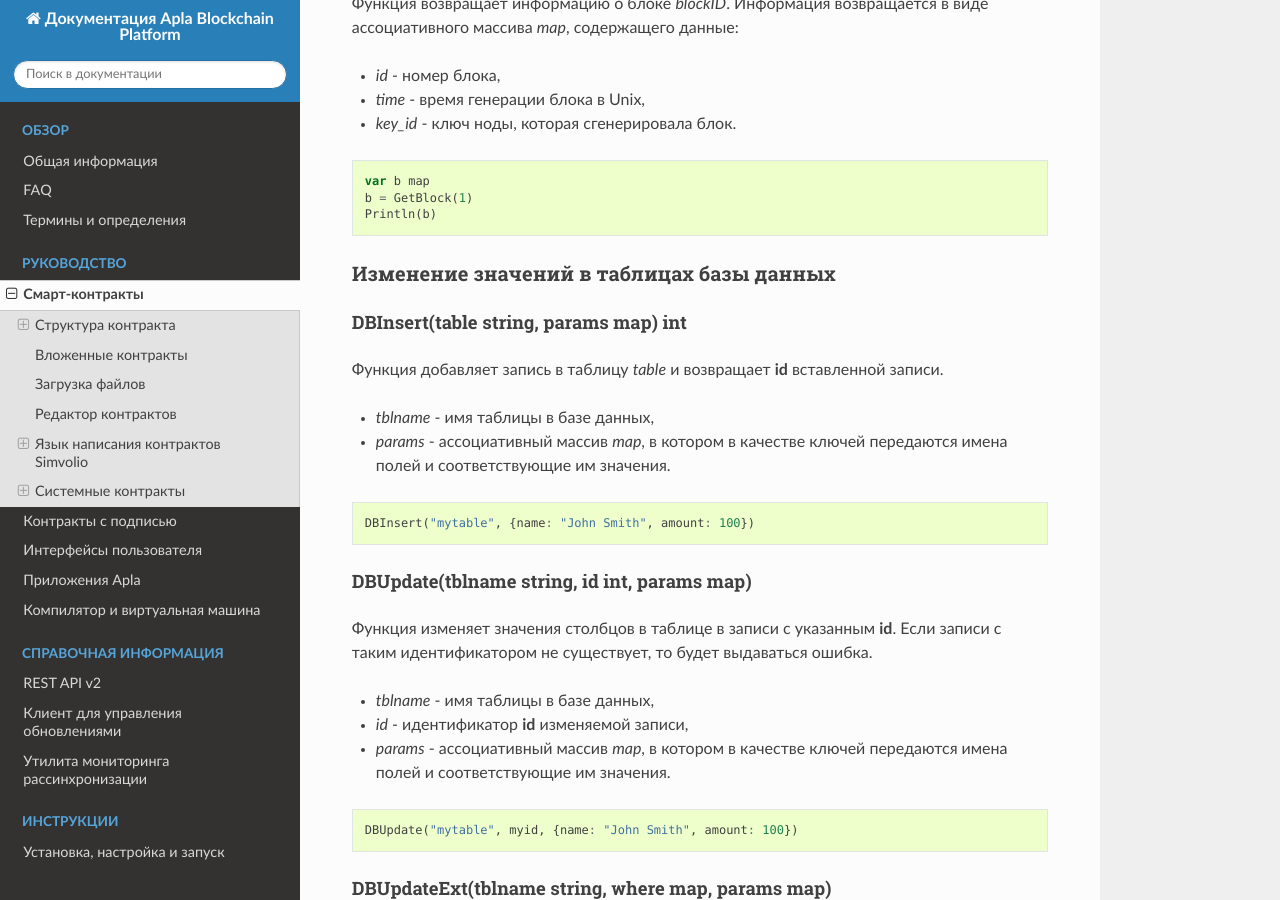
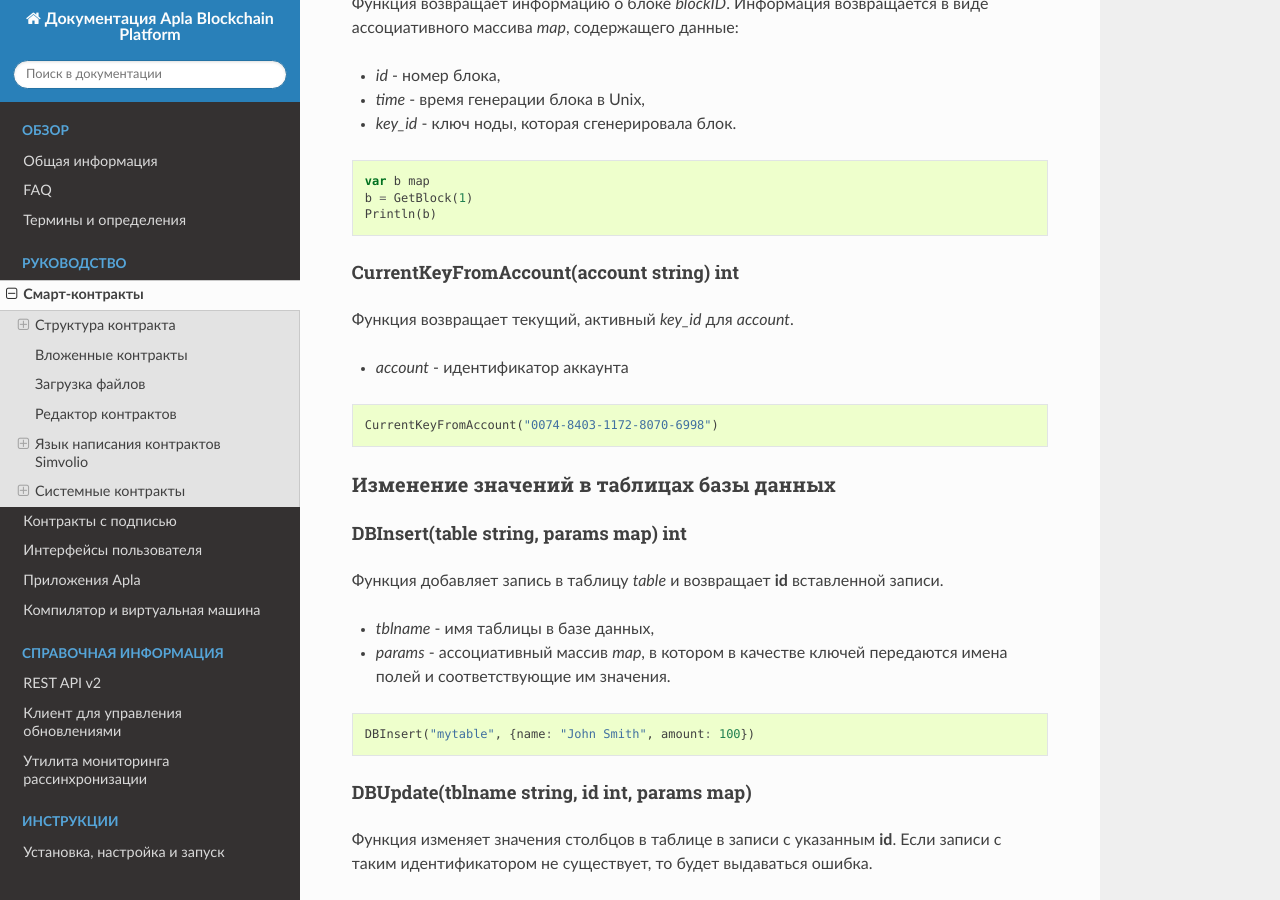
Before and after one commit to AplaProject/apla-docs-ru, a Sphinx documentation site: the page built from source/topics/script.rst, in a window 1280 px wide and 900 px high, scrolled down 16839 px. Built offline with Sphinx 7.4.7 and the Read the Docs theme 2.0.0, drawn with Linux system fonts in a browser that asks for light colours.

Commit message:
Update script.rst

```diff
--- a/source/topics/script.rst
+++ b/source/topics/script.rst
@@ -645,6 +645,17 @@ GetBlock(blockID int64) map
    b = GetBlock(1)
    Println(b)
 
+CurrentKeyFromAccount(account string) int
+-----------------------------------------
+
+Функция возвращает текущий, активный *key_id* для *account*.
+
+* *account* - идентификатор аккаунта
+
+.. code:: js
+
+    CurrentKeyFromAccount("0074-8403-1172-8070-6998")
+
 Изменение значений в таблицах базы данных
 =========================================
 
```
